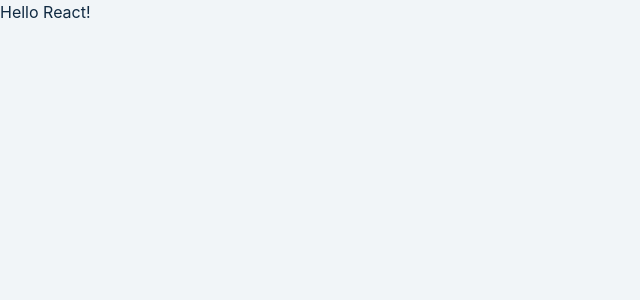
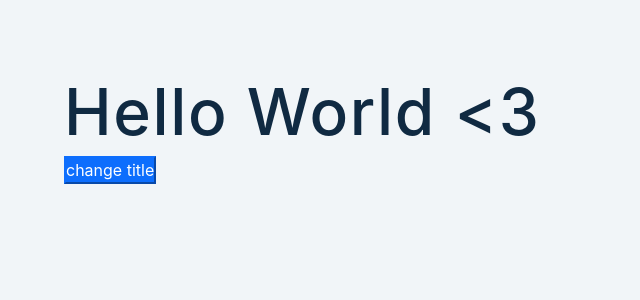
Before and after one commit to KiarashYavari/react_codes, a React (Create React App) app: page / in a window 1280 px wide. Shown: the top 300 px of the page, without its empty margins (0-640 px from the left). Built offline with nearby package versions, Linux system fonts and the light colour scheme.

Commit message:
add a component to work with useState hook

```diff
--- a/src/App.js
+++ b/src/App.js
@@ -1,9 +1,10 @@
+import UseStateExample from './UseStateExample';
 
 
 function App() {
   return (
     <div className="App">
-      Hello React!
+      <UseStateExample />
     </div>
   );
 }
--- /dev/null
+++ b/src/UseStateExample.js
@@ -0,0 +1,31 @@
+import React from 'react'
+import { useState } from 'react';
+import 'bootstrap/dist/css/bootstrap.min.css';
+
+
+
+
+const UseStateExample = () => {
+    const[title, setTitle] = useState('hello world <3');
+    const title_handler = () => {
+
+        if(title === 'hello world <3'){
+            setTitle('hello from react use state hook');
+        }
+        else{
+            setTitle('hello world <3');
+        }
+    };
+  return (
+    <div className="container">
+        <h1 className='row use-state-title'>
+            {title}
+        </h1>
+        <button className='row btn-primary change-btn-title' onClick={title_handler}>
+            change title
+        </button>
+    </div>
+  )
+}
+
+export default UseStateExample
--- a/src/index.js
+++ b/src/index.js
@@ -1,5 +1,6 @@
 import React from 'react';
 import ReactDOM from 'react-dom/client';
+import 'bootstrap/dist/css/bootstrap.min.css';
 import './index.css';
 import App from './App';
 
```
